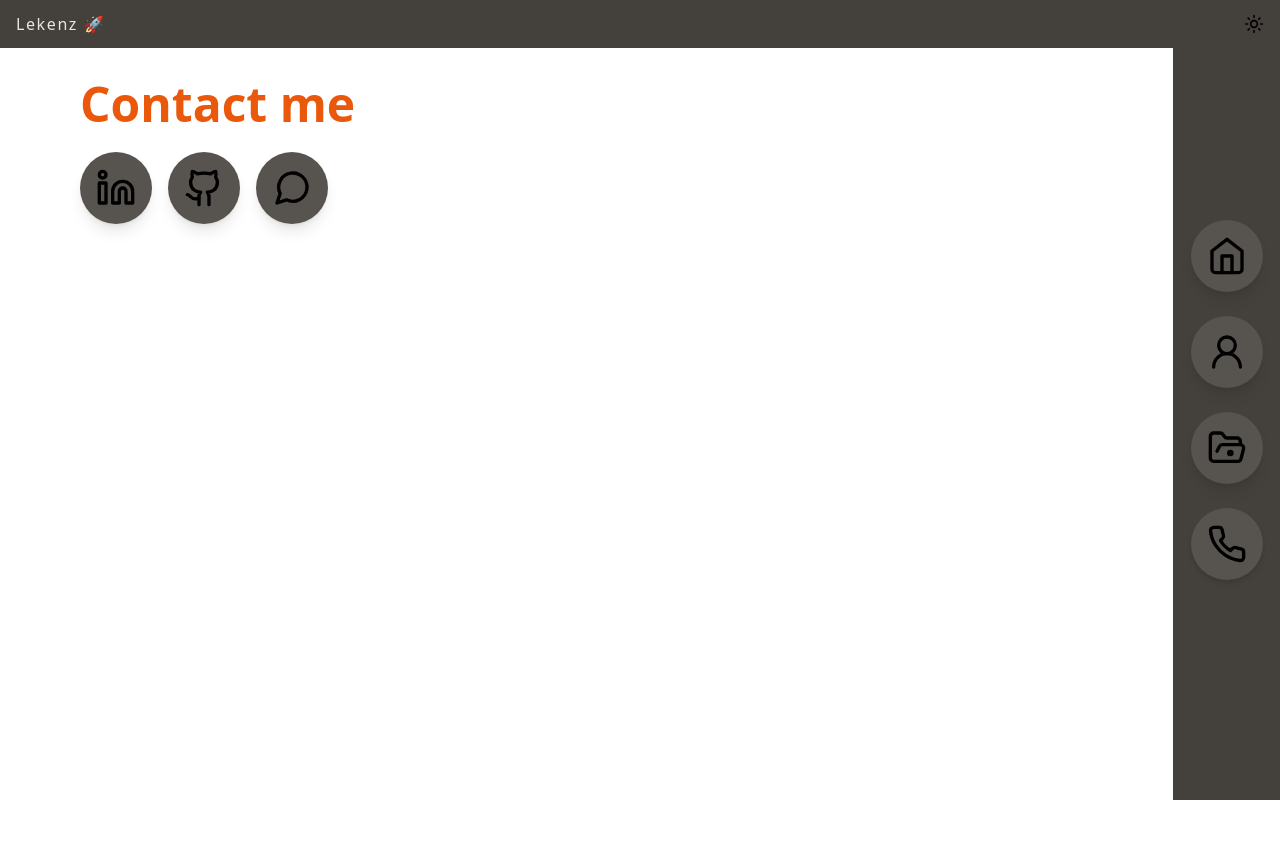
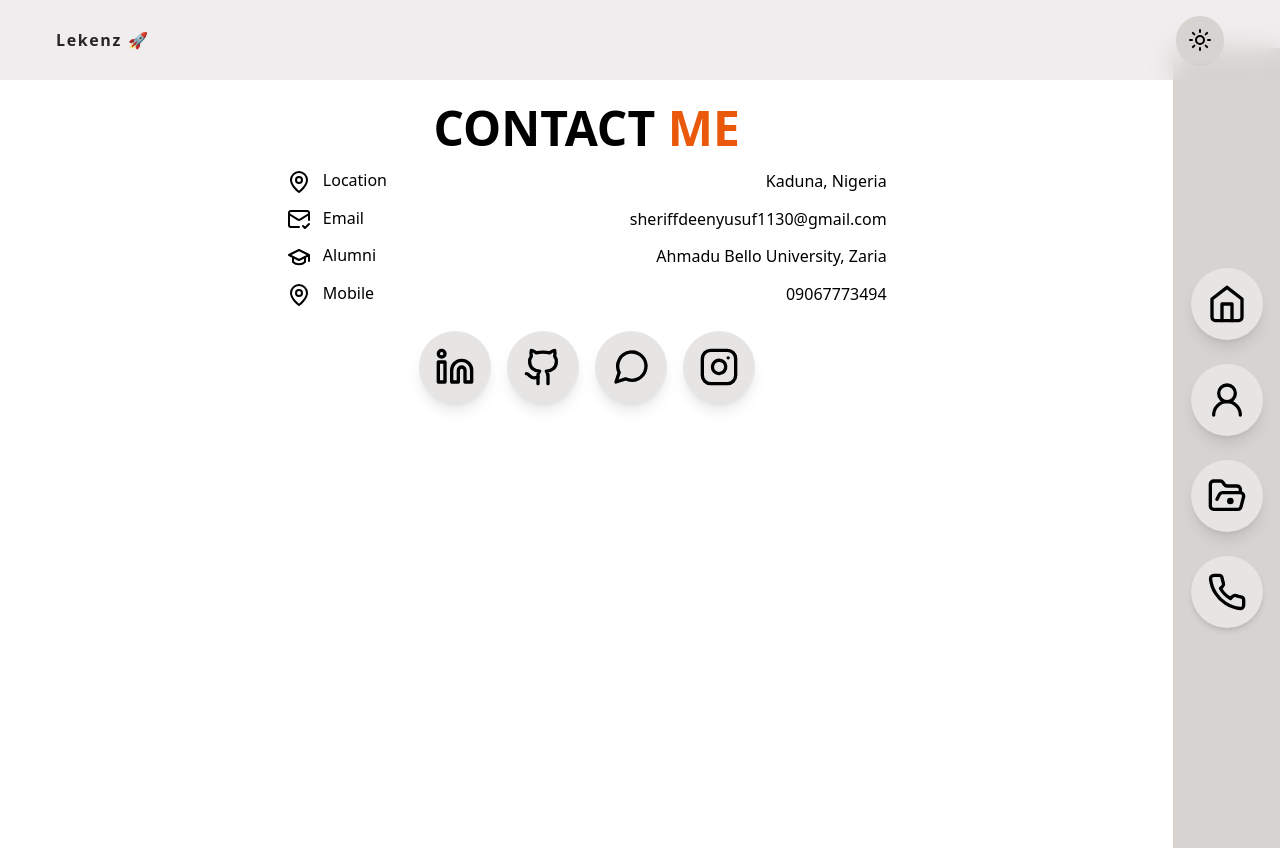
Before and after one commit to sheriffdeen-yusuf/my-portfolio, a Next.js app: page /contact in a window 1280 px wide. Before the commit the page ends 800 px from the top, so only its background shows below. Built offline with nearby package versions, Linux system fonts and the light colour scheme.

Commit message:
completed portfolio project

```diff
--- /dev/null
+++ b/src/components/SkillProgressBar.tsx
@@ -0,0 +1,20 @@
+import React from "react";
+
+const SkillProgressBar = ({ skill, percentage }: any) => {
+  return (
+    <div className="mb-4">
+      <div className="mb-1 flex items-center justify-between">
+        <span className="font-semibold">{skill}</span>
+        <span className="text-orange-500">{percentage}%</span>
+      </div>
+      <div className="relative h-4 rounded-full bg-orange-200">
+        <div
+          className="absolute h-full rounded-full bg-orange-500"
+          style={{ width: `${percentage}%` }}
+        ></div>
+      </div>
+    </div>
+  );
+};
+
+export default SkillProgressBar;
--- /dev/null
+++ b/src/components/SocialLinks.tsx
@@ -0,0 +1,48 @@
+import React from "react";
+import { Linkedin, Github, MessageCircle, Instagram } from "lucide-react";
+import Link from "next/link";
+
+function SocialLinks() {
+  return (
+    <div className="my-6 flex items-center justify-center gap-4 ">
+      <Link
+        href="https://www.linkedin.com/in/yusuf-sheriffdeen-203199185/"
+        target="_blank"
+        rel="noopener noreferrer"
+      >
+        <button className="rounded-full bg-stone-200 p-4 shadow-lg hover:bg-orange-600 dark:bg-stone-600">
+          <Linkedin className="h-6 w-6 md:h-10 md:w-10" />
+        </button>
+      </Link>
+      <Link
+        href="https://github.com/sheriffdeen-yusuf"
+        target="_blank"
+        rel="noopener noreferrer"
+      >
+        <button className="rounded-full bg-stone-200  p-4 shadow-lg hover:bg-orange-600 dark:bg-stone-600">
+          <Github className="h-6 w-6 md:h-10 md:w-10" />
+        </button>
+      </Link>
+      <Link
+        href="https://wa.me/2349067773494"
+        target="_blank"
+        rel="noopener noreferrer"
+      >
+        <button className="rounded-full bg-stone-200  p-4 shadow-lg hover:bg-orange-600 dark:bg-stone-600">
+          <MessageCircle className="h-6 w-6 md:h-10 md:w-10" />
+        </button>
+      </Link>
+      <Link
+        href="https://www.instagram.com/lekenz_y/"
+        target="_blank"
+        rel="noopener noreferrer"
+      >
+        <button className="rounded-full bg-stone-200  p-4 shadow-lg hover:bg-orange-600 dark:bg-stone-600">
+          <Instagram className="h-6 w-6 md:h-10 md:w-10" />
+        </button>
+      </Link>
+    </div>
+  );
+}
+
+export default SocialLinks;
--- a/src/components/layouts/AppLayout.tsx
+++ b/src/components/layouts/AppLayout.tsx
@@ -7,7 +7,7 @@ function AppLayout({ children }: any) {
   return (
     <>
       <Header />
-      <div className="grid  grid-cols-12">
+      <div className=" mt-12 grid  grid-cols-12  ">
         <div className="col-span-12 md:col-span-11 ">{children}</div>
         <div className="col-span-1">
           <SiderBar />
--- a/src/components/layouts/Footer.tsx
+++ b/src/components/layouts/Footer.tsx
@@ -4,24 +4,24 @@ import { Home, User2, FolderOpenDot, Phone } from "lucide-react";
 
 function Footer() {
   return (
-    <div className="fixed bottom-0 left-0 flex w-full items-center justify-center gap-6 bg-stone-700 py-4 md:hidden md:py-8">
+    <div className="fixed bottom-0 left-0 flex w-full items-center justify-center gap-6 bg-stone-300  py-4 dark:bg-stone-700 md:hidden md:py-8">
       <Link href="/">
-        <button className="rounded-full bg-stone-600 p-4 shadow-lg md:p-4">
+        <button className="rounded-full bg-stone-200 p-4 shadow-lg hover:bg-orange-600 dark:bg-stone-600 md:p-4">
           <Home className="h-6 w-6 md:h-10 md:w-10" />
         </button>
       </Link>
       <Link href="/about">
-        <button className="rounded-full bg-stone-600 p-4 shadow-lg">
+        <button className="rounded-full bg-stone-200 p-4 shadow-lg hover:bg-orange-600 dark:bg-stone-600">
           <User2 className="h-6 w-6 md:h-10 md:w-10" />
         </button>
       </Link>
       <Link href="/projects">
-        <button className="rounded-full bg-stone-600 p-4 shadow-lg">
+        <button className="rounded-full bg-stone-200 p-4 shadow-lg hover:bg-orange-600 dark:bg-stone-600">
           <FolderOpenDot className="h-6 w-6 md:h-10 md:w-10" />
         </button>
       </Link>
       <Link href="/contact">
-        <button className="rounded-full bg-stone-600 p-4 shadow-md">
+        <button className="rounded-full bg-stone-200 p-4 shadow-md hover:bg-orange-600 dark:bg-stone-600">
           <Phone className="h-6 w-6 md:h-10 md:w-10" />
         </button>
       </Link>
--- a/src/components/layouts/Header.tsx
+++ b/src/components/layouts/Header.tsx
@@ -3,8 +3,10 @@ import ThemeToggle from "./ThemeToggle";
 
 function Header() {
   return (
-    <header className="fixed left-0 top-0 flex h-8 w-full items-center justify-between bg-stone-700 px-14 px-4 py-6">
-      <p className="tracking-widest text-stone-200">Lekenz 🚀️</p>
+    <header className="fixed  left-0 top-0 flex h-8 w-full items-center justify-between bg-stone-300/40  px-14 py-8 backdrop-blur-md dark:bg-stone-700/40 md:py-10">
+      <p className="font-semibold tracking-widest text-stone-800  dark:text-stone-200">
+        Lekenz 🚀️
+      </p>
       <ThemeToggle />
     </header>
   );
--- a/src/components/layouts/SiderBar.tsx
+++ b/src/components/layouts/SiderBar.tsx
@@ -4,24 +4,24 @@ import { Home, User2, FolderOpenDot, Phone } from "lucide-react";
 
 function SiderBar() {
   return (
-    <div className="hidden h-full flex-col items-center justify-center gap-6 bg-stone-700 px-4 md:flex ">
+    <div className="hidden h-full flex-col items-center justify-center gap-6 bg-stone-300 px-4 dark:bg-stone-700 md:flex ">
       <Link href="/">
-        <button className="rounded-full bg-stone-600 p-4 shadow-lg">
+        <button className="rounded-full bg-stone-200 p-4  shadow-lg hover:bg-orange-600 dark:bg-stone-600">
           <Home className="h-10 w-10" />
         </button>
       </Link>
       <Link href="/about">
-        <button className="rounded-full bg-stone-600 p-4 shadow-lg">
+        <button className="rounded-full bg-stone-200 p-4  shadow-lg hover:bg-orange-600 dark:bg-stone-600">
           <User2 className="h-10 w-10 " />
         </button>
       </Link>
       <Link href="/projects">
-        <button className="rounded-full bg-stone-600 p-4 shadow-lg">
+        <button className="rounded-full  bg-stone-200 p-4  shadow-lg hover:bg-orange-600 dark:bg-stone-600">
           <FolderOpenDot className="h-10 w-10 " />
         </button>
       </Link>
-      <Link href="/contact">
-        <button className="rounded-full bg-stone-600 p-4 shadow-md">
+      <Link href="/contact" className="">
+        <button className="rounded-full bg-stone-200 p-4  shadow-md hover:bg-orange-600 dark:bg-stone-600">
           <Phone className="h-10 w-10 " />
         </button>
       </Link>
--- a/src/components/layouts/ThemeToggle.tsx
+++ b/src/components/layouts/ThemeToggle.tsx
@@ -5,9 +5,12 @@ import { useTheme } from "next-themes";
 function ThemeToggle() {
   const { theme, setTheme } = useTheme();
   return (
-    <button onClick={() => setTheme(theme === "light" ? "dark" : "light")}>
-      <Sun className="block h-5 w-5 dark:hidden" />
-      <Moon className="hidden h-5 w-5 dark:block" />
+    <button
+      className="rounded-full bg-stone-300 p-3 shadow-sm dark:bg-stone-600"
+      onClick={() => setTheme(theme === "light" ? "dark" : "light")}
+    >
+      <Sun className="block h-6 w-6 dark:hidden  " />
+      <Moon className="hidden h-6 w-6 dark:block" />
     </button>
   );
 }
--- a/src/pages/contact/index.tsx
+++ b/src/pages/contact/index.tsx
@@ -1,43 +1,45 @@
 import AppLayout from "@/components/layouts/AppLayout";
 import React from "react";
-import { Linkedin, Github, MessageCircle } from "lucide-react";
-import Link from "next/link";
+import SocialLinks from "@/components/SocialLinks";
+import { MapPin, MailCheck, GraduationCap, Phone } from "lucide-react";
 
 function index() {
   return (
     <AppLayout>
-      <div className="h-screen p-20">
-        <h1 className="text-5xl font-semibold text-orange-600">Contact me </h1>
-
-        <div className="my-6 flex gap-4 ">
-          <Link
-            href="https://www.linkedin.com/in/yusuf-sheriffdeen-203199185/"
-            target="_blank"
-            rel="noopener noreferrer"
-          >
-            <button className="rounded-full bg-stone-600 p-4 shadow-lg">
-              <Linkedin className="h-6 w-6 md:h-10 md:w-10" />
-            </button>
-          </Link>
-          <Link
-            href="https://github.com/sheriffdeen-yusuf"
-            target="_blank"
-            rel="noopener noreferrer"
-          >
-            <button className="rounded-full bg-stone-600 p-4 shadow-lg">
-              <Github className="h-6 w-6 md:h-10 md:w-10" />
-            </button>
-          </Link>
-          <Link
-            href="https://wa.me/2349067773494"
-            target="_blank"
-            rel="noopener noreferrer"
-          >
-            <button className="rounded-full bg-stone-600 p-4 shadow-lg">
-              <MessageCircle className="h-6 w-6 md:h-10 md:w-10" />
-            </button>
-          </Link>
-        </div>
+      <div className=" h-screen px-10 py-10">
+        <main className=" md:mx-auto md:w-[600px] ">
+          <h1 className="my-4 text-center text-3xl font-semibold uppercase md:text-5xl ">
+            Contact <span className="text-orange-600"> me </span>
+          </h1>
+          <div className="flex flex-col justify-center space-y-3">
+            <div className="flex w-full items-center justify-between  ">
+              <h1>
+                <MapPin className="mr-2 inline-block" /> Location
+              </h1>
+              <h1>Kaduna, Nigeria</h1>
+            </div>
+            <div className="flex w-full items-center justify-between  ">
+              <h1>
+                <MailCheck className="mr-2 inline-block" /> Email
+              </h1>
+              <h1>sheriffdeenyusuf1130@gmail.com</h1>
+            </div>
+            <div className="flex w-full items-center justify-between  ">
+              <h1>
+                <GraduationCap className="mr-2 inline-block" /> Alumni
+              </h1>
+              <h1>Ahmadu Bello University, Zaria</h1>
+            </div>
+            <div className="flex w-full items-center justify-between  ">
+              <h1>
+                <MapPin className="mr-2 inline-block" /> Mobile
+              </h1>
+              <h1>09067773494</h1>
+            </div>
+          </div>
+          {/* social links */}
+          <SocialLinks />
+        </main>
       </div>
     </AppLayout>
   );
--- a/src/pages/index.tsx
+++ b/src/pages/index.tsx
@@ -8,10 +8,10 @@ import Link from "next/link";
 function Index() {
   return (
     <AppLayout>
-      <main className="h-full p-14 text-black dark:text-white">
+      <main className=" h-full p-14 text-black dark:text-white">
         <div className="md:b-4 grid grid-cols-1 items-center justify-center gap-12 pb-40 md:grid-cols-2">
           <div>
-            <h1 className="text-5xl font-semibold">
+            <h1 className="text-2xl font-semibold md:text-5xl">
               Hi, i am Sheriffdeen <TypingText />
             </h1>
             <p className="mt-8 text-lg font-medium">
--- a/src/pages/projects/index.tsx
+++ b/src/pages/projects/index.tsx
@@ -5,7 +5,7 @@ import React from "react";
 function Index() {
   return (
     <AppLayout>
-      <div className="grid-col-1 grid gap-8 px-20 py-10 md:grid-cols-2">
+      <div className="grid-col-1 mb-24 grid  gap-8 px-10 py-10 md:grid-cols-2 md:px-20">
         {/* 1 project */}
         <div className=" max-w-md  overflow-hidden rounded-xl bg-white shadow-lg dark:bg-stone-700">
           <Image
```
Also changed, not shown: src/pages/about/index.tsx (+42 -7 lines).
